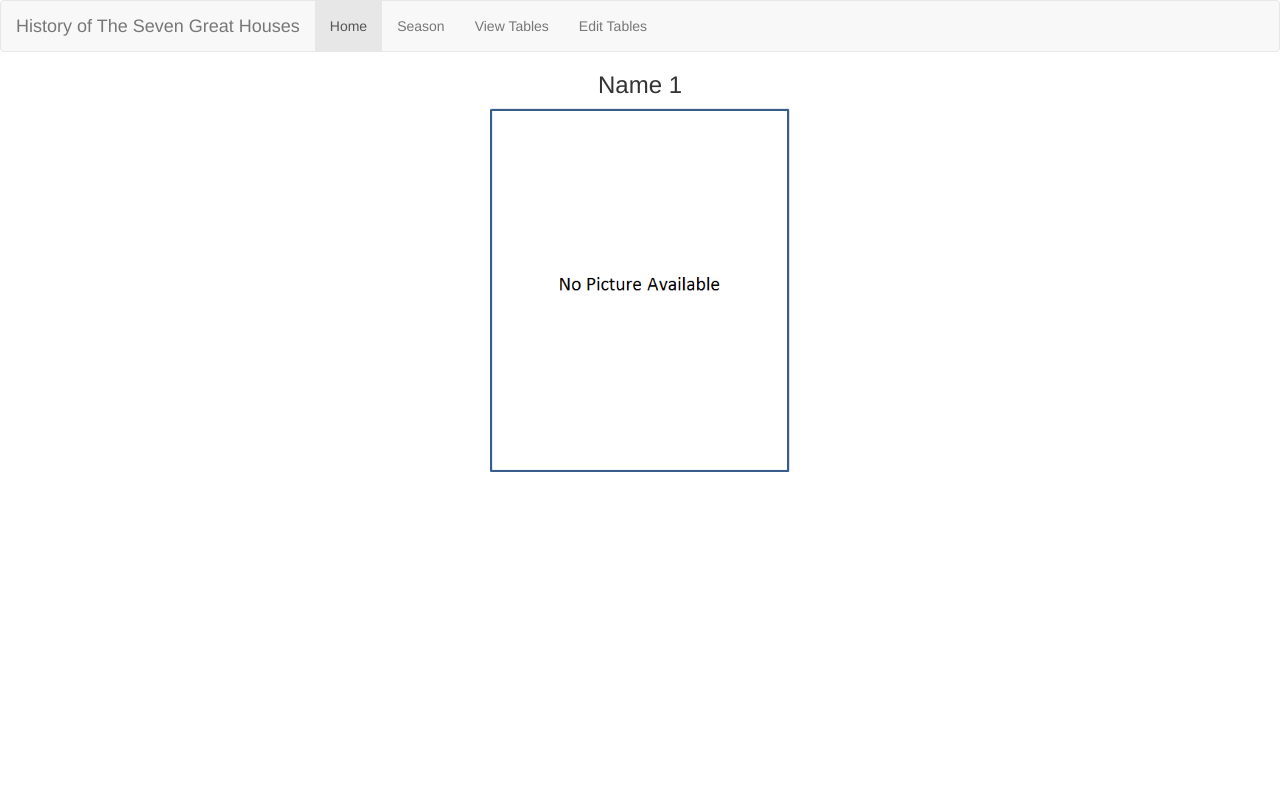
After one commit to tylercrawford/GameOfThrones, a PHP site: page /view_person.php?name=1 in a window 1280 px wide. The commit adds this page. Run offline with PHP 8.4, Linux system fonts and the light colour scheme; data that the repository does not hold is empty.

Commit message:
view person

```diff
--- a/view_house.php
+++ b/view_house.php
@@ -14,6 +14,10 @@
 
             $("#"+season).show();
             $("#season").text('Season ' + id);
+      }
+      function myFunction(id) {
+        var doc_id = id.replace(" ", "_");
+        document.location = "view_person.php?name="+id;
       }
 
     </script>
@@ -118,7 +122,7 @@
                 while($row = mysqli_fetch_array($result)) {
                 ?>
                 <tr>
-                  <td width='400' height='40'><?php echo $row['p_name']; ?></td>
+                  <td width='400' height='40' onClick="myFunction('<?php echo $row['p_name']; ?>')"><?php echo $row['p_name']; ?></td>
                 </tr>
                 <?php
               }
--- /dev/null
+++ b/view_person.php
@@ -0,0 +1,96 @@
+
+<html>
+  <head>
+    <link rel="stylesheet" href="http://maxcdn.bootstrapcdn.com/bootstrap/3.3.6/css/bootstrap.min.css">
+    <script src="https://ajax.googleapis.com/ajax/libs/jquery/1.12.0/jquery.min.js"></script>
+    <script src="http://maxcdn.bootstrapcdn.com/bootstrap/3.3.6/js/bootstrap.min.js"></script>
+    <script src="http://code.jquery.com/jquery-latest.js"></script>
+
+    <script type="text/javascript">
+
+      function myFunction2(id) {
+            $("#lords > *").hide();
+            var season = "season_"+id;
+
+            $("#"+season).show();
+            $("#season").text('Season ' + id);
+      }
+
+    </script>
+  </head>
+
+  <?php
+    require_once("config.php");
+  ?>
+  <body>
+    <nav class="navbar navbar-default">
+      <div class="container-fluid">
+        <div class="navbar-header">
+          <a class="navbar-brand" href="#">History of The Seven Great Houses</a>
+        </div>
+        <ul class="nav navbar-nav">
+          <li class="active"><a href="http://plato.cs.virginia.edu/~cpm4er/">Home</a></li>
+          <li class="dropdown">
+            <a class="dropdown-toggle" data-toggle="dropdown" id="season" >Season
+            </a>
+            <ul class="dropdown-menu">
+              <center>
+              <li><p onClick="myFunction2('1')">Season 1</p></li>
+              <li><p onClick="myFunction2('2')">Season 2</p></li>
+              <li><p onClick="myFunction2('3')">Season 3</p></li>
+              <li><p onClick="myFunction2('4')">Season 4</p></li>
+              <li><p onClick="myFunction2('5')">Season 5</p></li>
+            </ul>
+          </li>
+          <li><a href="http://plato.cs.virginia.edu/~cpm4er/view/view.html">View Tables</a></li>
+          <li><a href="http://plato.cs.virginia.edu/~cpm4er/edit/edit.html">Edit Tables</a></li>
+        </ul>
+      </div>
+    </nav>
+    <center>
+
+      <h3>Name <?php echo $_GET['name']; ?></h3>
+
+
+      <table>
+        <tr>
+          <td>
+            <table class="table table-hover">
+            <?php
+                $name = $_GET["name"];
+                $sql = "SELECT * FROM Person WHERE p_name='".$name."'";
+
+
+                $result = mysqli_query($con, $sql);
+
+                while($row = mysqli_fetch_array($result)) {
+                ?>
+                <tr>
+                  <td width='400' height='40'><?php echo $row['p_name']; ?></td>
+                </tr>
+                <?php
+              }
+              ?>
+              </table>
+          </td>
+          <td>
+            <div id="images">
+              <div id="sigil" hidden="true">
+                <img src="images/<?php echo $_GET['house']; ?>_sigil.png" width="300">
+              </div>
+              <div id="no_sigil">
+                <img src="images/no_sigil.png" width="300">
+              </div>
+            </div>
+            <center>
+
+
+          </td>
+        </tr>
+      </table>
+    </center>
+  </body>
+</html>
+<?php
+    mysqli_close($con);
+?>
```
